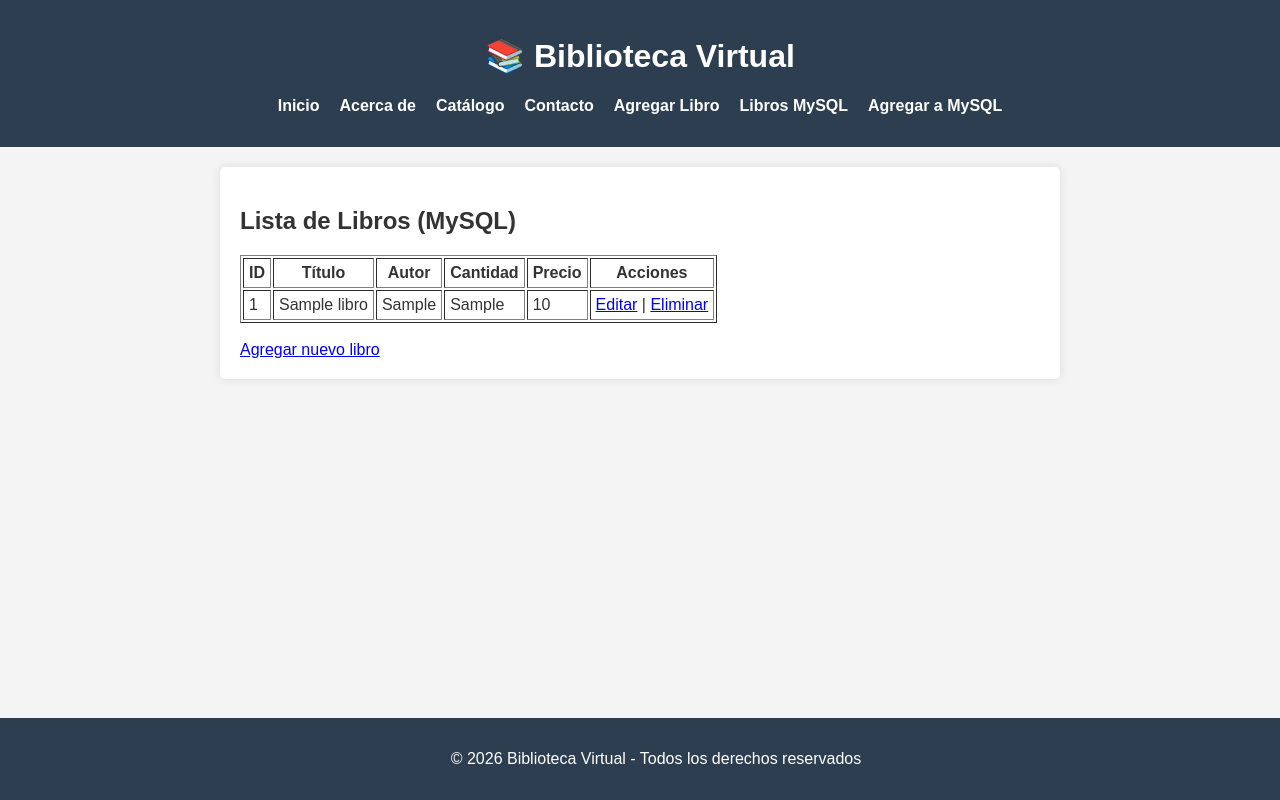
After one commit to Lion-75/DESARROLLO_DE_APLICACIONES_WEB, a Flask app: page /mysql/ver in a window 1280 px wide. The commit adds this page. Run offline with Flask 3, Linux system fonts and the light colour scheme; tables that the repository leaves empty or names only in its code hold one stand-in row (values such as "Sample post").

Commit message:
Semana13
Integración MySQL - CRUD completo

```diff
--- a/Semana09/proyecto_tienda/app.py
+++ b/Semana09/proyecto_tienda/app.py
@@ -1,3 +1,4 @@
+from conexion.conexion import get_db_connection
 from flask import Flask, render_template, request, redirect, url_for
 from inventario.inventario import (
     guardar_txt, leer_txt,
@@ -89,5 +90,65 @@ def ver_datos(formato):
         datos = []
     return render_template('datos.html', datos=datos, formato=formato)
 
+# ---------- RUTAS PARA MYSQL ----------
+@app.route('/mysql/agregar', methods=['GET', 'POST'])
+def mysql_agregar():
+    if request.method == 'POST':
+        titulo = request.form['titulo']          # sin tilde
+        autor = request.form['autor']
+        cantidad = int(request.form['cantidad'])
+        precio = float(request.form['precio'])
+
+        conn = get_db_connection()
+        cursor = conn.cursor()
+        cursor.execute(
+            "INSERT INTO libros (titulo, autor, cantidad, precio) VALUES (%s, %s, %s, %s)",
+            (titulo, autor, cantidad, precio)
+        )
+        conn.commit()
+        conn.close()
+        return redirect(url_for('mysql_ver'))
+    return render_template('mysql_form.html')
+
+@app.route('/mysql/ver')
+def mysql_ver():
+    conn = get_db_connection()
+    cursor = conn.cursor()
+    cursor.execute("SELECT * FROM libros")
+    libros = cursor.fetchall()
+    conn.close()
+    return render_template('mysql_lista.html', libros=libros)
+
+@app.route('/mysql/editar/<int:id>', methods=['GET', 'POST'])
+def mysql_editar(id):
+    conn = get_db_connection()
+    cursor = conn.cursor()
+    if request.method == 'POST':
+        titulo = request.form['titulo']
+        autor = request.form['autor']
+        cantidad = int(request.form['cantidad'])
+        precio = float(request.form['precio'])
+        cursor.execute(
+            "UPDATE libros SET titulo=%s, autor=%s, cantidad=%s, precio=%s WHERE id=%s",
+            (titulo, autor, cantidad, precio, id)
+        )
+        conn.commit()
+        conn.close()
+        return redirect(url_for('mysql_ver'))
+    else:
+        cursor.execute("SELECT * FROM libros WHERE id = %s", (id,))
+        libro = cursor.fetchone()
+        conn.close()
+        return render_template('mysql_editar.html', libro=libro)
+
+@app.route('/mysql/eliminar/<int:id>')
+def mysql_eliminar(id):
+    conn = get_db_connection()
+    cursor = conn.cursor()
+    cursor.execute("DELETE FROM libros WHERE id = %s", (id,))
+    conn.commit()
+    conn.close()
+    return redirect(url_for('mysql_ver'))
+
 if __name__ == '__main__':
     app.run(debug=True)
--- /dev/null
+++ b/Semana09/proyecto_tienda/conexion/conexion.py
@@ -0,0 +1,10 @@
+import pymysql
+
+def get_db_connection():
+    return pymysql.connect(
+        host='localhost',
+        user='root',
+        password='123456',
+        database='biblioteca_db',
+        cursorclass=pymysql.cursors.DictCursor
+    )
--- a/Semana09/proyecto_tienda/inventario/data/datos.csv
+++ b/Semana09/proyecto_tienda/inventario/data/datos.csv
@@ -0,0 +1 @@
+Las mijagas,Florecia,58,10.0
--- a/Semana09/proyecto_tienda/inventario/data/datos.txt
+++ b/Semana09/proyecto_tienda/inventario/data/datos.txt
@@ -0,0 +1,2 @@
+Las mercedes|Mariano Kloos|2|25.0
+Las mijagas|Florecia|220|788.0
--- a/Semana09/proyecto_tienda/templates/base.html
+++ b/Semana09/proyecto_tienda/templates/base.html
@@ -16,6 +16,8 @@
                 <li><a href="{{ url_for('libros') }}">Catálogo</a></li>
                 <li><a href="{{ url_for('contacto') }}">Contacto</a></li>
                 <li><a href="{{ url_for('agregar') }}">Agregar Libro</a></li>
+                <li><a href="{{ url_for('mysql_ver') }}">Libros MySQL</a></li>
+                <li><a href="{{ url_for('mysql_agregar') }}">Agregar a MySQL</a></li>
             </ul>
         </nav>
     </header>
--- /dev/null
+++ b/Semana09/proyecto_tienda/templates/mysql_lista.html
@@ -0,0 +1,40 @@
+{% extends "base.html" %}
+
+{% block title %}Libros en MySQL{% endblock %}
+
+{% block content %}
+<h2>Lista de Libros (MySQL)</h2>
+{% if libros %}
+    <table border="1" cellpadding="5">
+        <thead>
+            <tr>
+                <th>ID</th>
+                <th>Título</th>
+                <th>Autor</th>
+                <th>Cantidad</th>
+                <th>Precio</th>
+                <th>Acciones</th>
+            </tr>
+        </thead>
+        <tbody>
+            {% for libro in libros %}
+            <tr>
+                <td>{{ libro.id }}</td>
+                <td>{{ libro.titulo }}</td>
+                <td>{{ libro.autor }}</td>
+                <td>{{ libro.cantidad }}</td>
+                <td>{{ libro.precio }}</td>
+                <td>
+                    <a href="{{ url_for('mysql_editar', id=libro.id) }}">Editar</a> |
+                    <a href="{{ url_for('mysql_eliminar', id=libro.id) }}" onclick="return confirm('¿Eliminar?')">Eliminar</a>
+                </td>
+            </tr>
+            {% endfor %}
+        </tbody>
+    </table>
+{% else %}
+    <p>No hay libros en la base de datos MySQL.</p>
+{% endif %}
+<br>
+<a href="{{ url_for('mysql_agregar') }}">Agregar nuevo libro</a>
+{% endblock %}
```
Also changed, not shown: Semana09/proyecto_tienda/templates/mysql_editar.html (added, +20 -0 lines), Semana09/proyecto_tienda/templates/mysql_form.html (added, +20 -0 lines).
